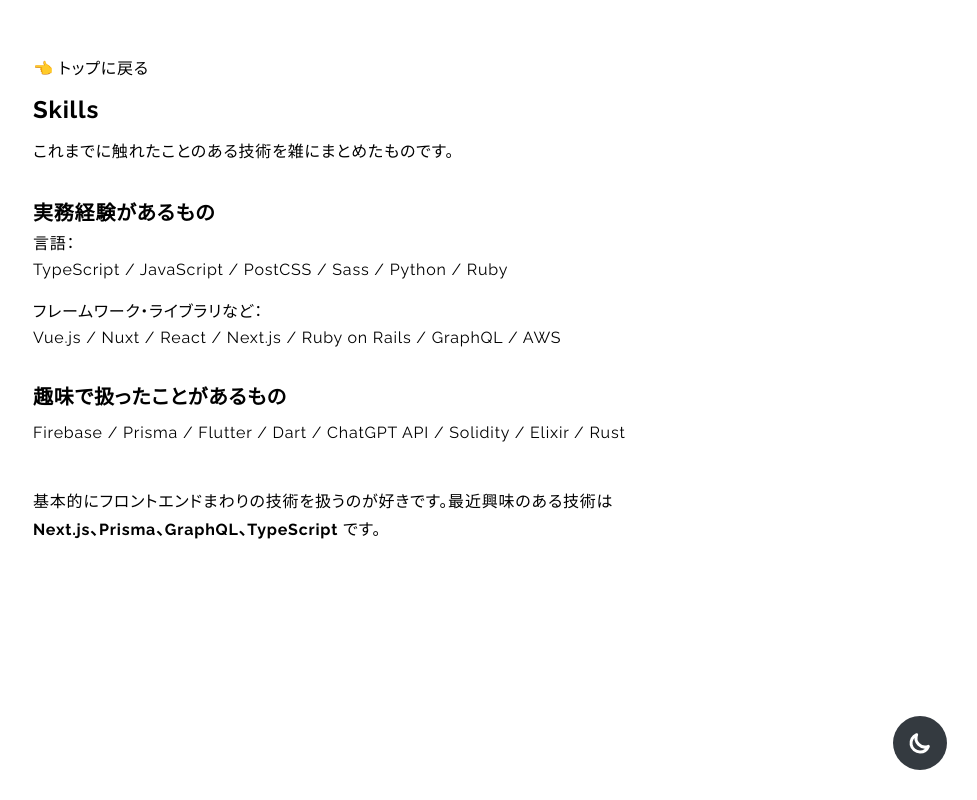
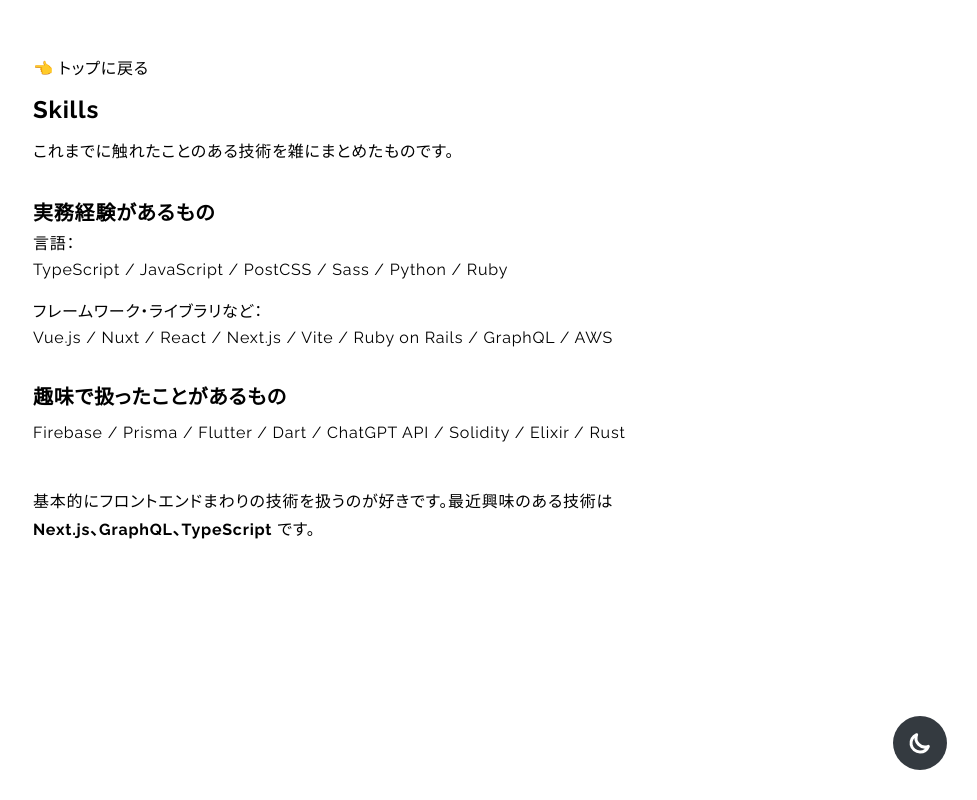
Before and after one commit to y-temp4/y-temp4.com, a Next.js app: page /skills in a window 1280 px wide. Shown: the whole page, without its empty margins (303-1280 px from the left). Built offline with nearby package versions, Linux system fonts and the light colour scheme.

Commit message:
Update skills

```diff
--- a/src/app/(root)/(introduction)/skills/page.tsx
+++ b/src/app/(root)/(introduction)/skills/page.tsx
@@ -21,6 +21,7 @@ export default function Page() {
     'Nuxt',
     'React',
     'Next.js',
+    'Vite',
     'Ruby on Rails',
     'GraphQL',
     'AWS',
@@ -35,12 +36,7 @@ export default function Page() {
     'Elixir',
     'Rust',
   ].join(' / ');
-  const mostInterestedSkills = [
-    'Next.js',
-    'Prisma',
-    'GraphQL',
-    'TypeScript',
-  ].join('、');
+  const mostInterestedSkills = ['Next.js', 'GraphQL', 'TypeScript'].join('、');
 
   return (
     <main>
```
